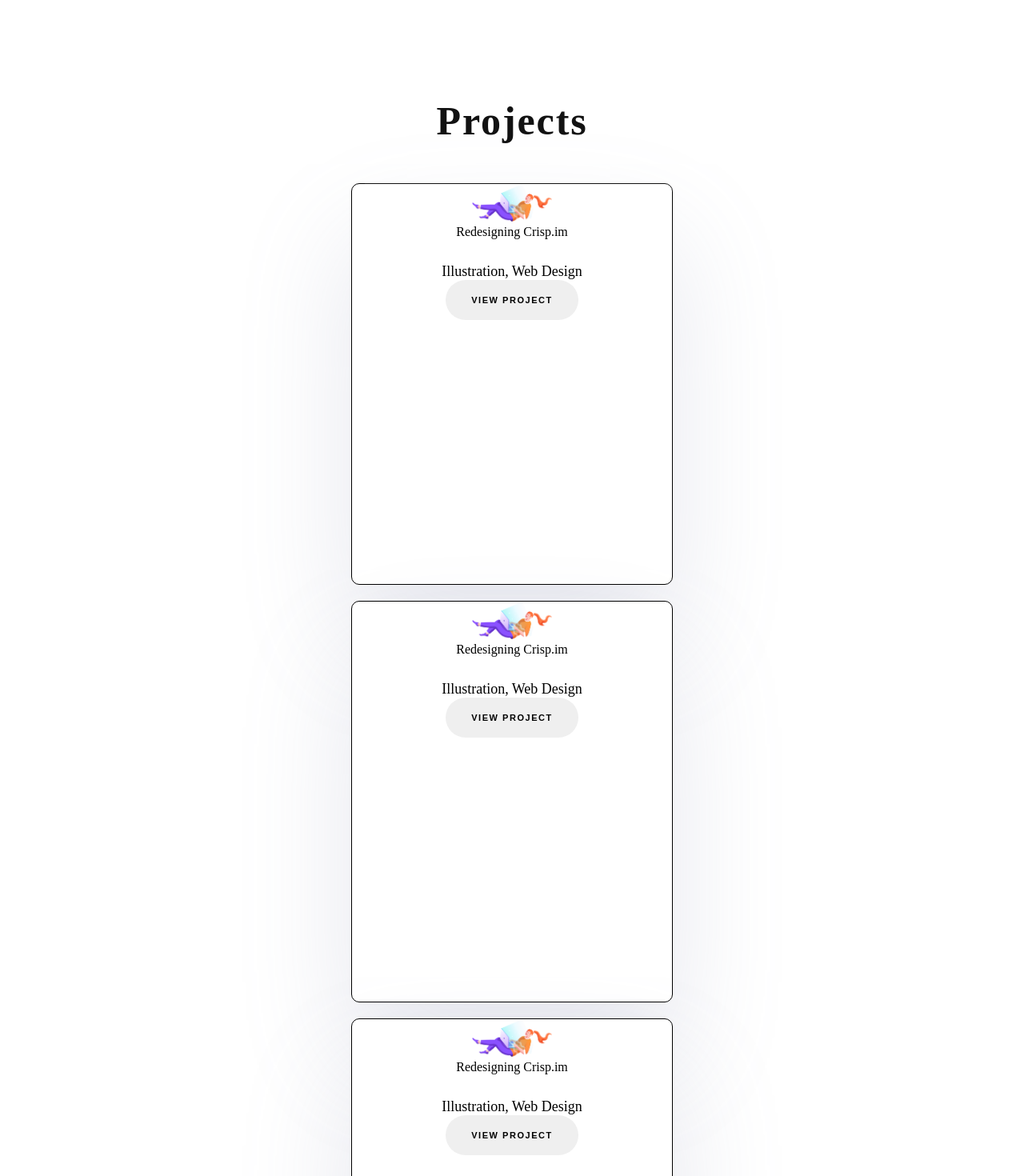
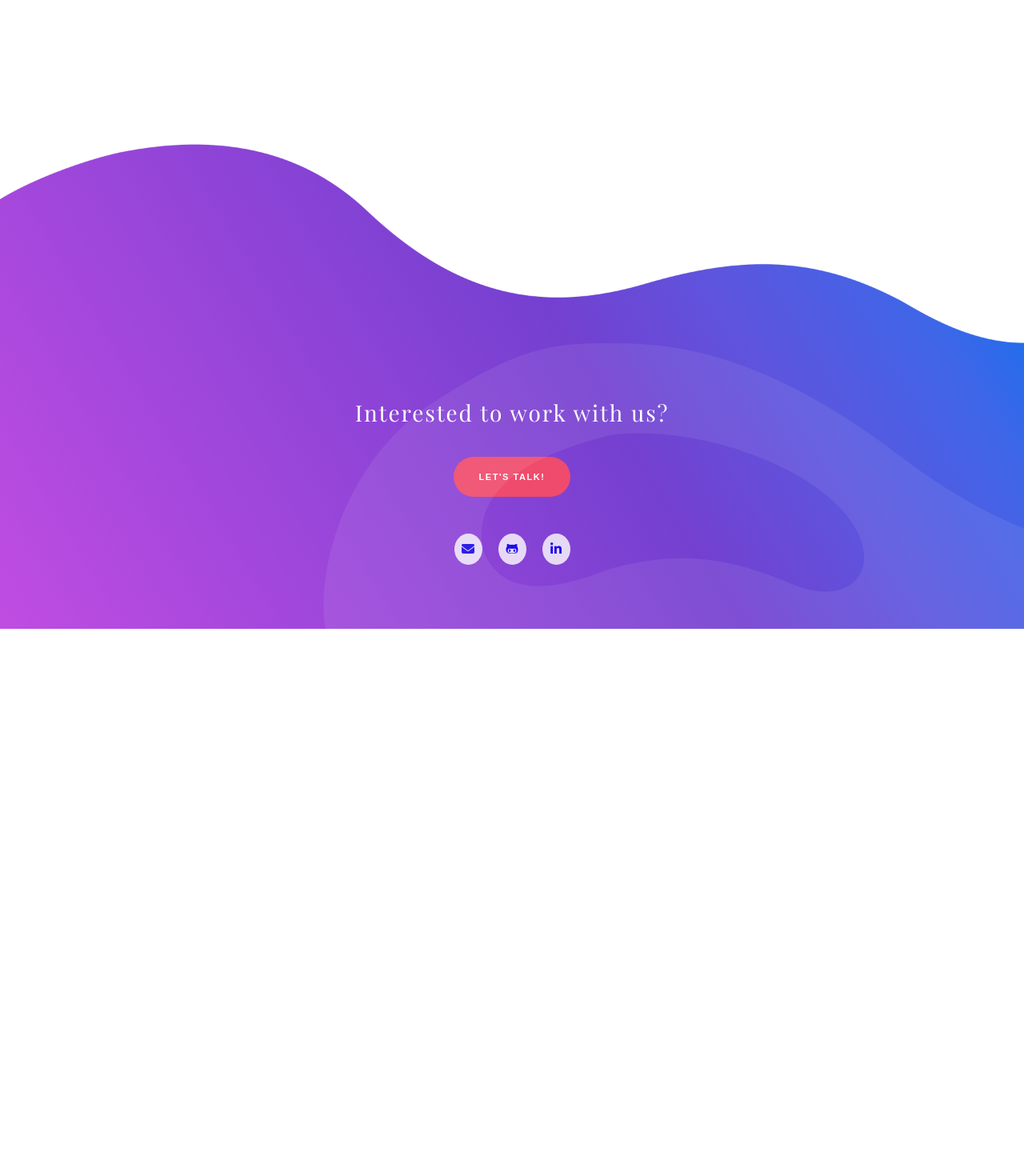
Before and after one commit to jael-VRR/newPortafolio, a React (Create React App) app: page / in a window 1280 px wide. Shown: the part 1320-2790 px from the top of the page at 80% size. After the commit the page ends 2106 px from the top, so only its background shows below. Built offline with nearby package versions, Linux system fonts and the light colour scheme.

Commit message:
card project

```diff
--- a/src/components/Projects.jsx
+++ b/src/components/Projects.jsx
@@ -1,62 +1,19 @@
-
 import { Fragment } from "react";
 import { Row, Col, Card, Button } from "react-bootstrap";
-import hero1 from "../images/hero-girl.png";
+import social from "../images/social.png";
 import "../styles/projects.css";
 
 function Projects() {
   return (
     <Fragment>
-      <Row>
-        <Col className="home-projects">
-          <div className="container-text">
-            <h2>Projects</h2>
-          </div>
-          <div className="container-projects">
-						<div className="container-card">
-            <Card>
-              <Card.Img variant="top" src={hero1} alt="try" style={{width:"100px"}}/>
-              <Card.Body>
-                <Card.Title>Redesigning Crisp.im</Card.Title>
-                <Card.Text>
-								Illustration, Web Design
-                </Card.Text>
-                <Button variant="se">view project</Button>
-              </Card.Body>
-            </Card>
-						</div>
-          </div>
-          <div className="container-projects">
-						<div className="container-card">
-            <Card>
-              <Card.Img variant="top" src={hero1} alt="try" style={{width:"100px"}}/>
-              <Card.Body>
-                <Card.Title>Redesigning Crisp.im</Card.Title>
-                <Card.Text>
-								Illustration, Web Design
-                </Card.Text>
-                <Button variant="se">view project</Button>
-              </Card.Body>
-            </Card>
-						</div>
-          </div>
-          <div className="container-projects">
-						<div className="container-card">
-            <Card>
-              <Card.Img variant="top" src={hero1} alt="try" style={{width:"100px"}}/>
-              <Card.Body>
-                <Card.Title>Redesigning Crisp.im</Card.Title>
-                <Card.Text>
-								Illustration, Web Design
-                </Card.Text>
-                <Button variant="se">view project</Button>
-              </Card.Body>
-            </Card>
-						</div>
-          </div>
-        </Col>
+      <div className="home-projects">
+      <Row className="wrap">
+        <Col></Col>
       </Row>
-
+      <Row className="wrap">
+        <Col ></Col>
+      </Row>
+      </div>
     </Fragment>
   );
 }
```
